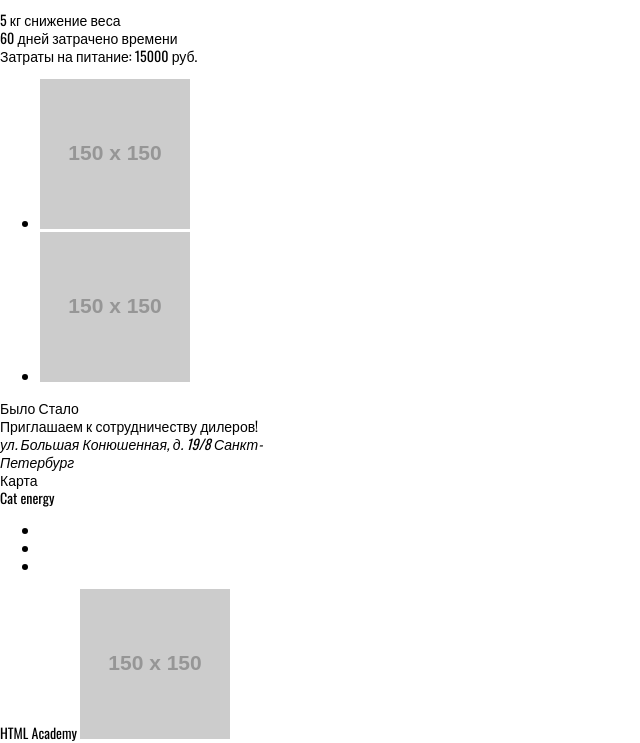
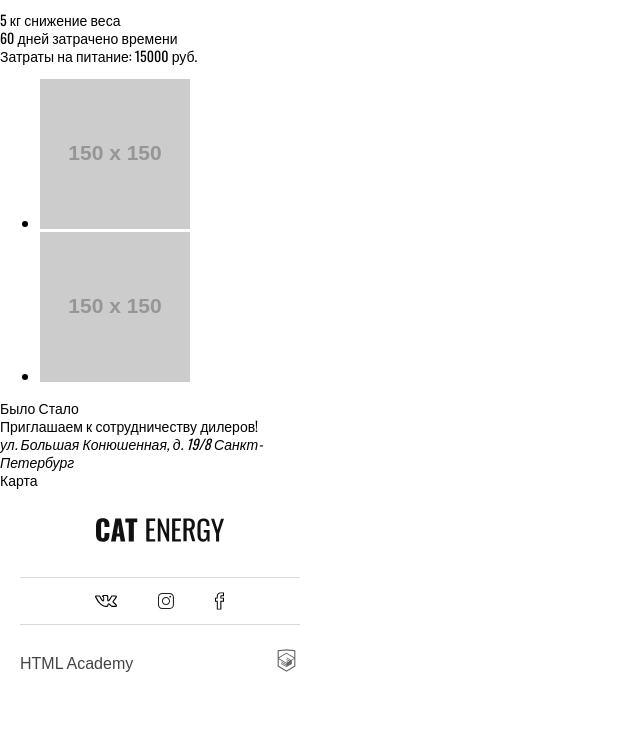
Before and after one commit to GreenSvit/1389537-cat-energy-20, a website: page source/index.html in a window 1280 px wide. Shown: the part 1727-2470 px from the top of the page, without its empty margins (0-640 px from the left). After the commit the page ends 2429 px from the top, so only its background shows below. Drawn offline with nearby package versions, Linux system fonts and the light colour scheme; files that its build step writes are made by us from their sources; placeholder pictures from the web are drawn by us.

Commit message:
Adds footer layout styles

```diff
--- a/source/index.html
+++ b/source/index.html
@@ -133,16 +133,18 @@
 		</section>
 	</main>
 	<footer class="page-footer">
-		<span class="brand-title">Cat energy</span>
-		<ul class="socials">
-			<li class="socials__item"><a href="#" aria-label="вконтакте"></a></li>
-			<li class="socials__item"><a href="#" aria-label="инстаграм"></a></li>
-			<li class="socials__item"><a href="#" aria-label="фейсбук"></a></li>
+		<a href="#" class="logo page-footer__logo" aria-label="Кэт Энерджи">
+			<img src="img/logo-footer.svg" width="128" height="24" alt="Кэт Энерджи">
+		</a>
+		<ul class="page-footer__socials socials">
+			<li><a class="socials__item socials__item--vk" href="#" aria-label="вконтакте"></a></li>
+			<li><a class="socials__item socials__item--inst" href="#" aria-label="инстаграм"></a></li>
+			<li><a class="socials__item socials__item--fb" href="#" aria-label="фейсбук"></a></li>
 		</ul>
-		<div class="dev-info">
+		<div class="page-footer__dev-info dev-info">
 			<span class="dev-info__title">HTML Academy</span>
 			<a class="dev-info__link" href="#" aria-label="HTML Academy">
-				<img src="https://via.placeholder.com/150x150" width="150" height="150" alt="HTML Academy">
+				<svg class="dev-info__logo" xmlns="http://www.w3.org/2000/svg" viewBox="0 0 60 60"><path fill="#2E368F" d="M30.2 5h-.2l-19.7 2.1v36.2l19.7 11.7 19.7-11.7v-36.2l-19.5-2.1zm17 36.8l-17.2 10.2-17.2-10.2v-14.8l17.1 10.2v1.8l-11.7-7v1.8l11.8 7.1v1.9l-11.8-7v1.8l11.8 7 11.9-7.1v-7.6l5.3-3.2v15.1zm-.1-17l-4.7 2.8-2.2 1.3-10.3-6.1v1.8l8.8 5.3h-.1l-.2.1-1.3.7-7.3-4.3v1.8l5.8 3.4-1.4.9-4.3-2.6v1.8l2.9 1.7-2.9 1.7-17-10.1 17-10.2 17.2 10zm.1-1.8l-17.3-10.2-17.1 10.2v-13.6l17.2-1.8 17.2 1.8v13.6z"/></svg>
 			</a>
 		</div>
 	</footer>
--- /dev/null
+++ b/source/sass/dev-info.scss
@@ -0,0 +1,21 @@
+.dev-info {
+    width: 100%;
+    border-top: solid 1px #d9d9d9;
+    box-sizing: border-box;
+}
+
+.dev-info__title {
+    font-family: 'Arial', sans-serif;
+    font-size: 16px;
+    line-height: 18px;
+    color: #444444;
+}
+
+.dev-info__link {
+    width: 27px;
+    height: 34px;
+}
+
+.dev-info__logo path {
+    fill: #666666;
+}
--- /dev/null
+++ b/source/sass/page-footer.scss
@@ -0,0 +1,29 @@
+.page-footer {
+    padding-left: 20px;
+    padding-right: 20px;
+    padding-bottom: 21px;
+}
+.page-footer__logo {
+    display: block;
+    box-sizing: border-box;
+    width: 100%;
+    text-align: center;
+    padding-top: 29px;
+    padding-bottom: 32px;
+    border-bottom: solid 1px #d9d9d9;
+}
+
+.page-footer__socials {
+    padding-top: 22px;
+    padding-bottom: 22px;
+    width: 130px;
+    margin-left: auto;
+    margin-right: auto;
+}
+
+.page-footer__dev-info {
+    display: flex;
+    justify-content: space-between;
+    align-items: center;
+    padding-top: 22px;
+}
--- /dev/null
+++ b/source/sass/socials.scss
@@ -0,0 +1,28 @@
+.socials {
+    display: flex;
+    justify-content: space-between;
+    align-items: center;
+    list-style: none;
+    padding: 0;
+}
+
+.socials__item {
+    display: block;
+    background-size: contain;
+    background-repeat: no-repeat;
+    &--vk{
+        width: 22px;
+        height: 12px;
+        background-image: url('../img/icon-vk.svg');
+    }
+    &--inst {
+        width: 16px;
+        height: 16px;
+        background-image: url('../img/icon-insta.svg');
+    }
+    &--fb{
+        width: 10px;
+        height: 18px;
+        background-image: url('../img/icon-fb.svg');
+    }
+}
--- a/source/sass/style.scss
+++ b/source/sass/style.scss
@@ -9,3 +9,6 @@
 @import 'button.scss';
 @import 'page-main.scss';
 @import 'programms.scss';
+@import 'page-footer.scss';
+@import 'socials.scss';
+@import 'dev-info.scss';
```
